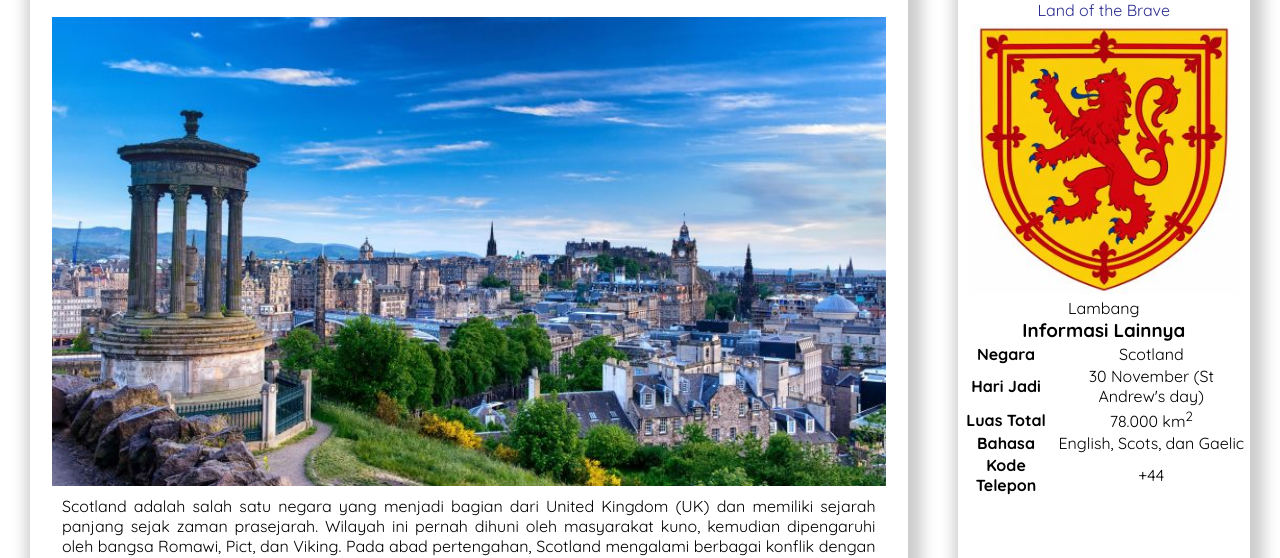
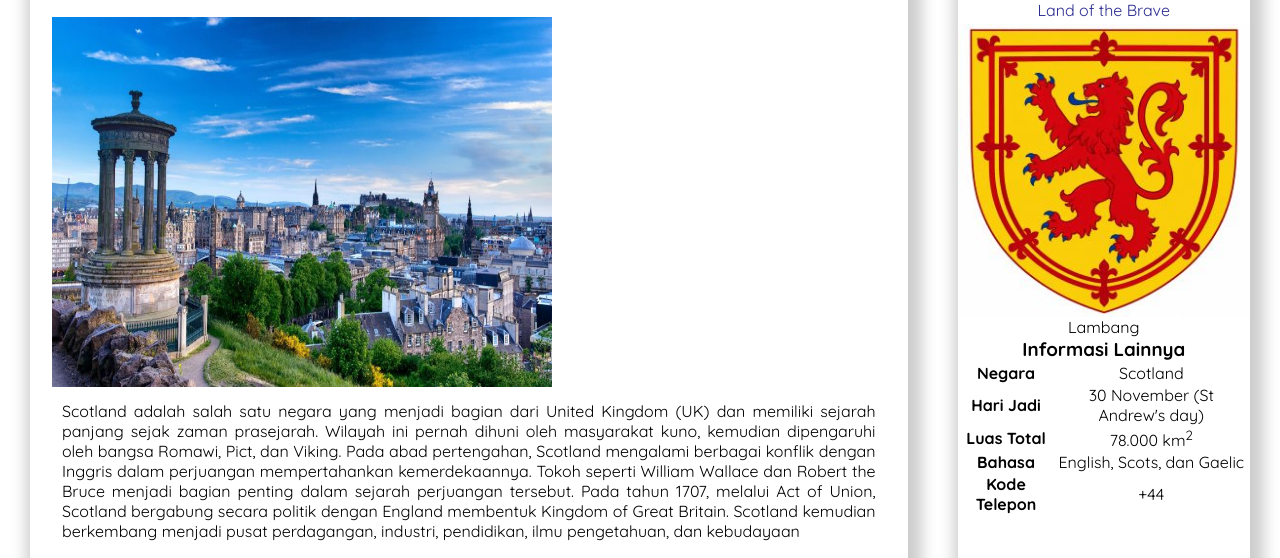
Before and after one commit to blubmemey/website-scotland, a plain HTML site: page index.html in a window 1280 px wide. Shown: the part 243-801 px from the top of the page. Drawn offline with Linux system fonts and the light colour scheme; a web font is replaced by a local one.

Commit message:
Update Scotland style.css

```diff
--- a/Scotland style.css
+++ b/Scotland style.css
@@ -96,7 +96,7 @@ article h2 {
     margin-bottom: 20px;
 }
 
-#content article img {
+aside img {
     width: 100%;
     height: auto;
     display: block;
```
